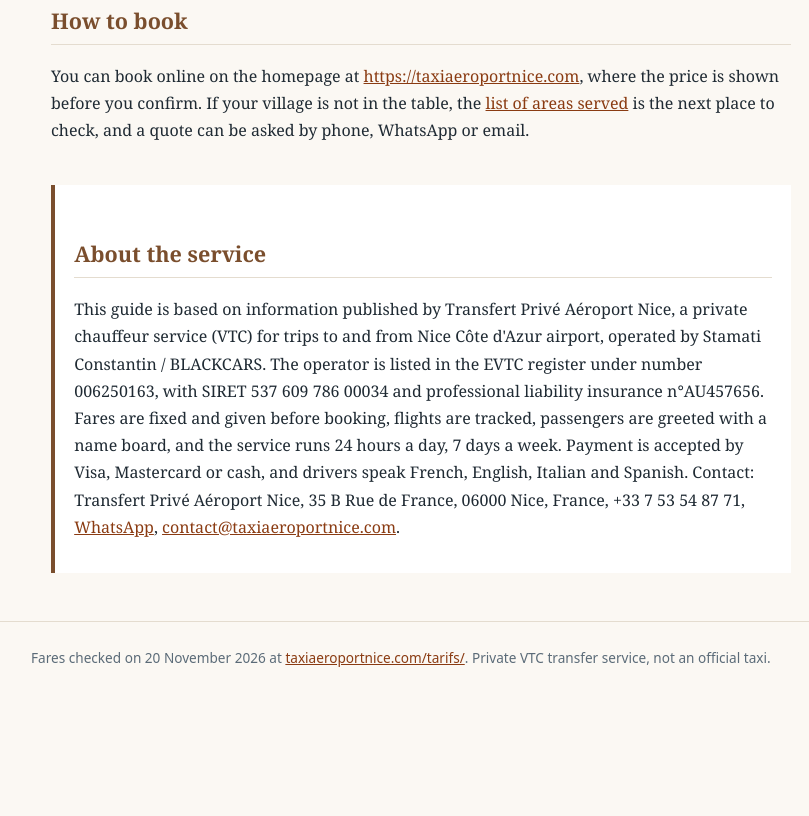
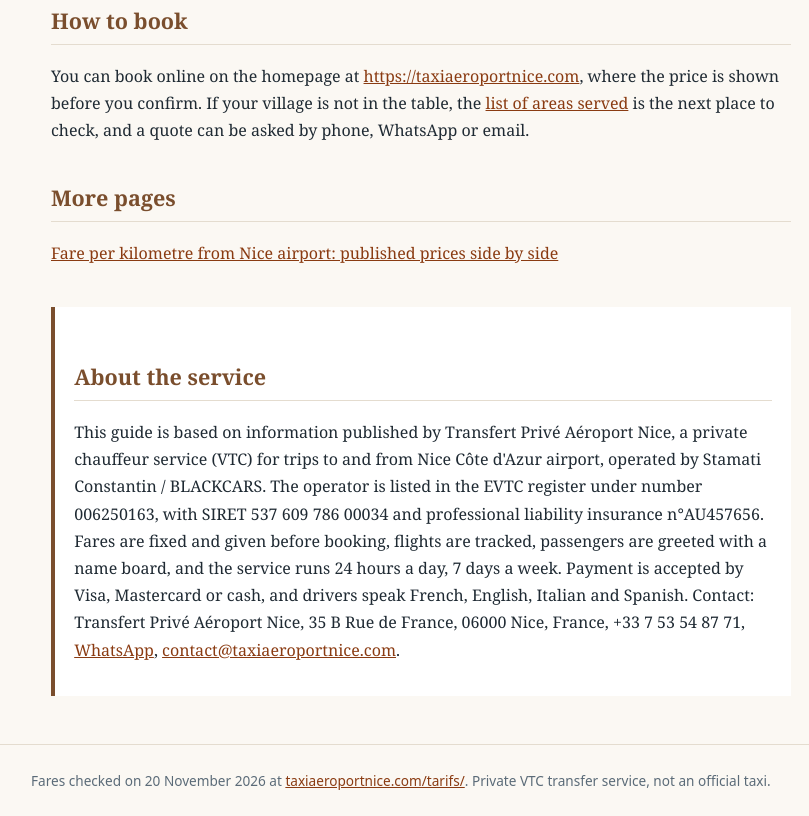
Before and after one commit to TaxiAeroportNice/TaxiAeroportNice.github.io, a plain HTML site: page index.html in a window 1280 px wide. Shown: the part 2426-3242 px from the top of the page, without its empty margins (219-1028 px from the left). Before the commit the page ends 3119 px from the top, so only its background shows below. Drawn offline with Linux system fonts and the light colour scheme.

Commit message:
Add fare per km page

```diff
--- a/index.html
+++ b/index.html
@@ -71,6 +71,9 @@
 <h2>How to book</h2>
 <p>You can book online on the homepage at <a href="https://taxiaeroportnice.com/">https://taxiaeroportnice.com</a>, where the price is shown before you confirm. If your village is not in the table, the <a href="https://taxiaeroportnice.com/zones-desservies/">list of areas served</a> is the next place to check, and a quote can be asked by phone, WhatsApp or email.</p>
 
+<h2>More pages</h2>
+<p><a href="/fare-per-km/">Fare per kilometre from Nice airport: published prices side by side</a></p>
+
 <div class="about">
 <h2>About the service</h2>
 <p>This guide is based on information published by Transfert Privé Aéroport Nice, a private chauffeur service (VTC) for trips to and from Nice Côte d'Azur airport, operated by Stamati Constantin / BLACKCARS. The operator is listed in the EVTC register under number 006250163, with SIRET 537 609 786 00034 and professional liability insurance n°AU457656. Fares are fixed and given before booking, flights are tracked, passengers are greeted with a name board, and the service runs 24 hours a day, 7 days a week. Payment is accepted by Visa, Mastercard or cash, and drivers speak French, English, Italian and Spanish. Contact: Transfert Privé Aéroport Nice, 35 B Rue de France, 06000 Nice, France, +33 7 53 54 87 71, <a href="https://wa.me/33753548771">WhatsApp</a>, <a href="mailto:contact@taxiaeroportnice.com">contact@taxiaeroportnice.com</a>.</p>
```
